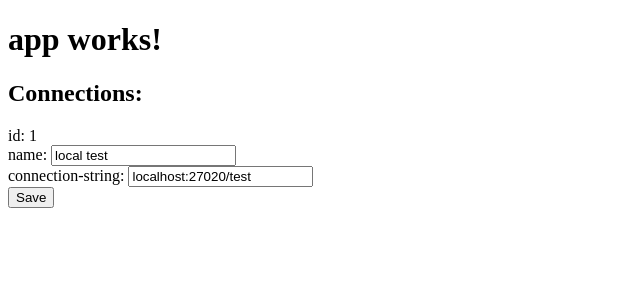
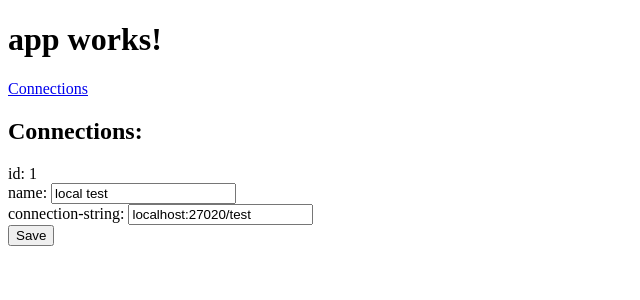
Before and after one commit to raimu/mongo-browser, an Angular app: page /connections in a window 1280 px wide. Shown: the top 300 px of the page, without its empty margins (0-640 px from the left). Built offline with nearby package versions, Linux system fonts and the light colour scheme.

Commit message:
Add routing to the app
So that different pages are possible, and the user can switch
between different actions.

```diff
--- /dev/null
+++ b/src/app/app-routing.module.ts
@@ -0,0 +1,16 @@
+import { NgModule } from '@angular/core';
+import { RouterModule, Routes } from '@angular/router';
+
+import { ConnectionDetailComponent } from './connection-detail/connection-detail.component';
+import { ConnectionsComponent } from './connections/connections.component';
+
+const appRoutes: Routes = [
+  { path: '', redirectTo: '/connections', pathMatch: 'full' },
+  { path: 'connections', component: ConnectionsComponent }
+];
+
+@NgModule({
+  imports: [ RouterModule.forRoot(appRoutes) ],
+  exports: [ RouterModule ]
+})
+export class AppRoutingModule {}
--- a/src/app/app.component.html
+++ b/src/app/app.component.html
@@ -1,4 +1,5 @@
-<h1>
-  {{title}}
-</h1>
-<app-connections></app-connections>
+<h1>{{title}}</h1>
+<nav>
+  <a routerLink="/connections" routerLinkActive="active">Connections</a>
+</nav>
+<router-outlet></router-outlet>
--- a/src/app/app.module.ts
+++ b/src/app/app.module.ts
@@ -4,6 +4,8 @@ import { FormsModule } from '@angular/forms';
 import { HttpModule } from '@angular/http';
 
 import { AppComponent } from './app.component';
+import { AppRoutingModule } from './app-routing.module';
+
 import { ConnectionsComponent } from './connections/connections.component';
 import { ConnectionService } from './connection.service';
 import { ConnectionDetailComponent } from './connection-detail/connection-detail.component';
@@ -17,7 +19,8 @@ import { ConnectionDetailComponent } from './connection-detail/connection-detail
   imports: [
     BrowserModule,
     FormsModule,
-    HttpModule
+    HttpModule,
+    AppRoutingModule
   ],
   providers: [
     ConnectionService
```
